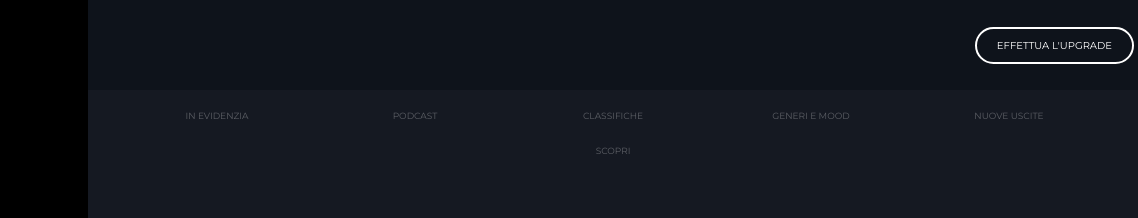
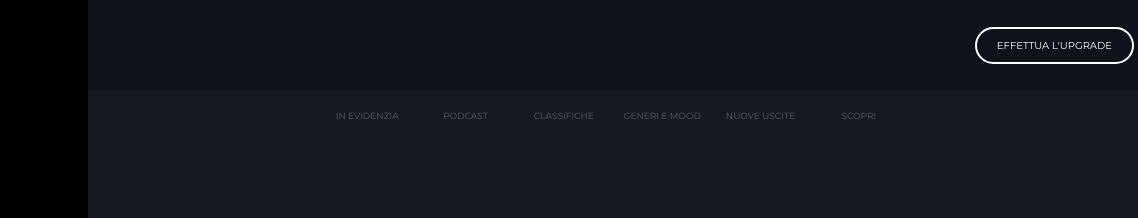
Before and after one commit to micheledidonna01/html-css-spotifyweb, a plain HTML site: page day-2/index.html in a window 1280 px wide. Shown: the top 218 px of the page, 142-1280 px from the left. Drawn offline with Linux system fonts and the light colour scheme; a web font is replaced by a local one.

Commit message:
feat: fix main menu for desktop

```diff
--- a/day-2/css/style.css
+++ b/day-2/css/style.css
@@ -352,5 +352,17 @@ main .menu-main li:hover a div{
     MAIN
     ***************/
 
+    /* menu main */
+
+    main .menu-main{
+        margin:0 auto;
+        max-width: 650px;
+    }
+
+    main .menu-main li{
+        width:calc(100% / 6);
+    }
+    /* /menu main */
+
 
 }
```
